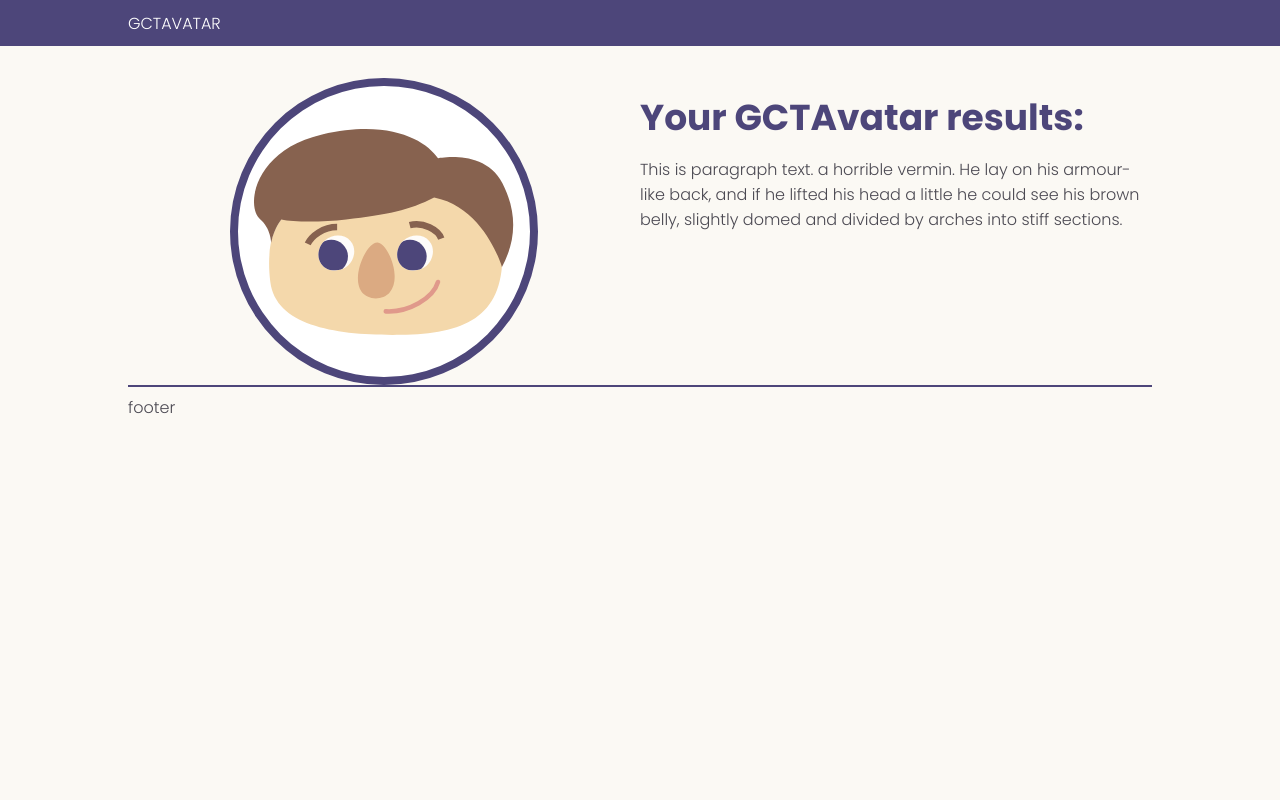
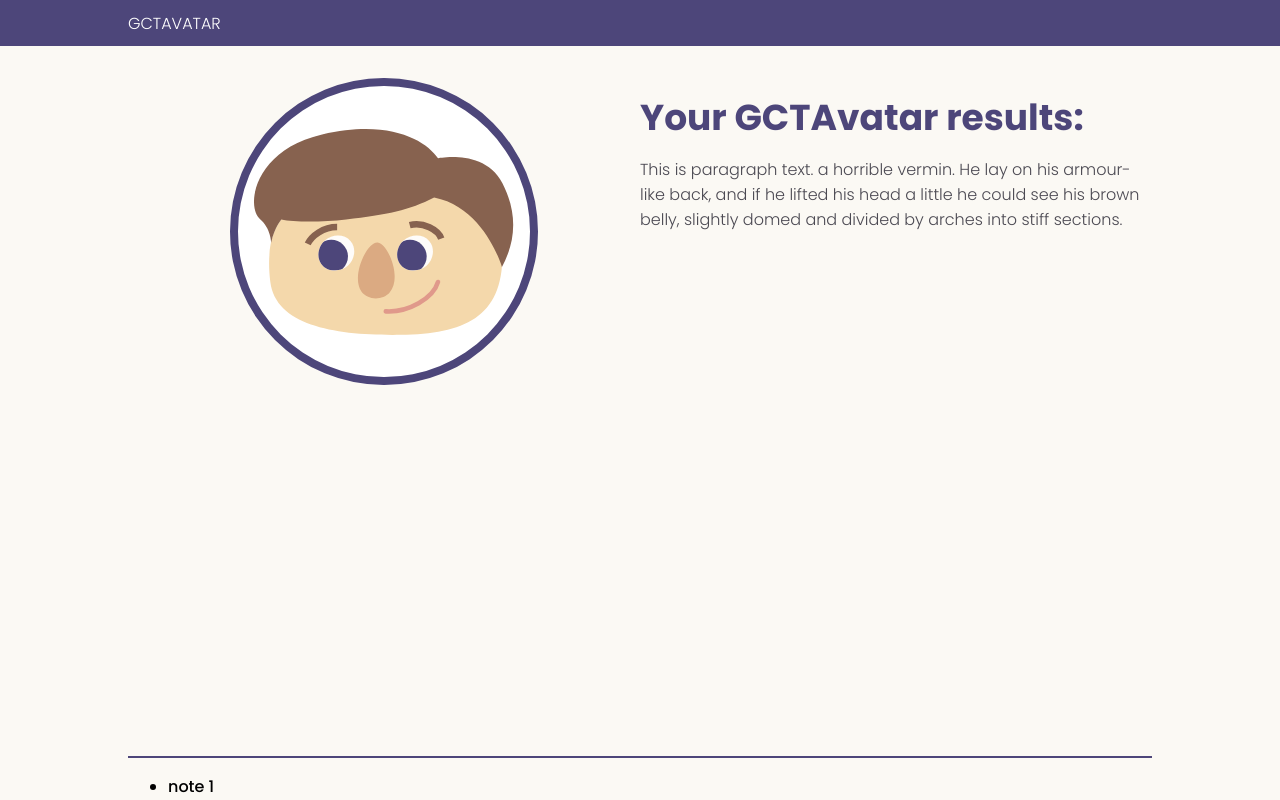
Before and after one commit to melaniebrgr/gctavatar, a PHP site: page / in a window 1280 px wide. Run offline with PHP 8.4, Linux system fonts and the light colour scheme.

Commit message:
sticky footer

```diff
--- a/css/_base.scss
+++ b/css/_base.scss
@@ -1,5 +1,6 @@
 html {
   box-sizing: border-box;
+  min-height: 100%;
 }
 
 *, *:before, *:after {
@@ -8,6 +9,7 @@ html {
 
 body {
 	background-color: $eggshell;
+	margin: 0 0 em(44px);
 }
 
 main {
@@ -24,7 +26,7 @@ a {
 	text-decoration: none;
 }
 
-h1, h2, h3, p {
+h1, h2, h3, p, ul, li {
 	font-family: "Poppins", "sans-serif"
 }
 
--- a/css/_footer.scss
+++ b/css/_footer.scss
@@ -1,4 +1,10 @@
 footer#footer {
 	@include center;
+
 	border-top: 2px solid $purple;
+    bottom: 0;
+	height: em(44px);
+	left: 50%;
+	position: absolute;
+    transform: translateX(-50%);
 }
--- a/css/styles.css
+++ b/css/styles.css
@@ -354,13 +354,15 @@ th {
   padding: 0; }
 
 html {
-  box-sizing: border-box; }
+  box-sizing: border-box;
+  min-height: 100%; }
 
 *, *:before, *:after {
   box-sizing: inherit; }
 
 body {
-  background-color: #fbf9f4; }
+  background-color: #fbf9f4;
+  margin: 0 0 2.75em; }
 
 main {
   width: 80%;
@@ -380,7 +382,7 @@ main {
 a {
   text-decoration: none; }
 
-h1, h2, h3, p {
+h1, h2, h3, p, ul, li {
   font-family: "Poppins", "sans-serif"; }
 
 h1 {
@@ -432,4 +434,9 @@ footer#footer {
   width: 80%;
   margin-left: auto;
   margin-right: auto;
-  border-top: 2px solid #4d467a; }
+  border-top: 2px solid #4d467a;
+  bottom: 0;
+  height: 2.75em;
+  left: 50%;
+  position: absolute;
+  transform: translateX(-50%); }
--- a/index.html
+++ b/index.html
@@ -53,7 +53,13 @@
 			<p>This is paragraph text. a horrible vermin. He lay on his armour-like back, and if he lifted his head a little he could see his brown belly, slightly domed and divided by arches into stiff sections.</p>
 		</section>
 	</main>
-	<footer id="footer"><p>footer</p></footer>
+	<footer id="footer">
+		<ul>
+			<li>note 1</li><!--
+			<li>note 2</li>
+			<li>note 3</li> -->
+		</ul>
+	</footer>
 
 	<script src="js/jquery.min.js"></script>
 	<script src="js/TweenMax.min.js"></script>
```
